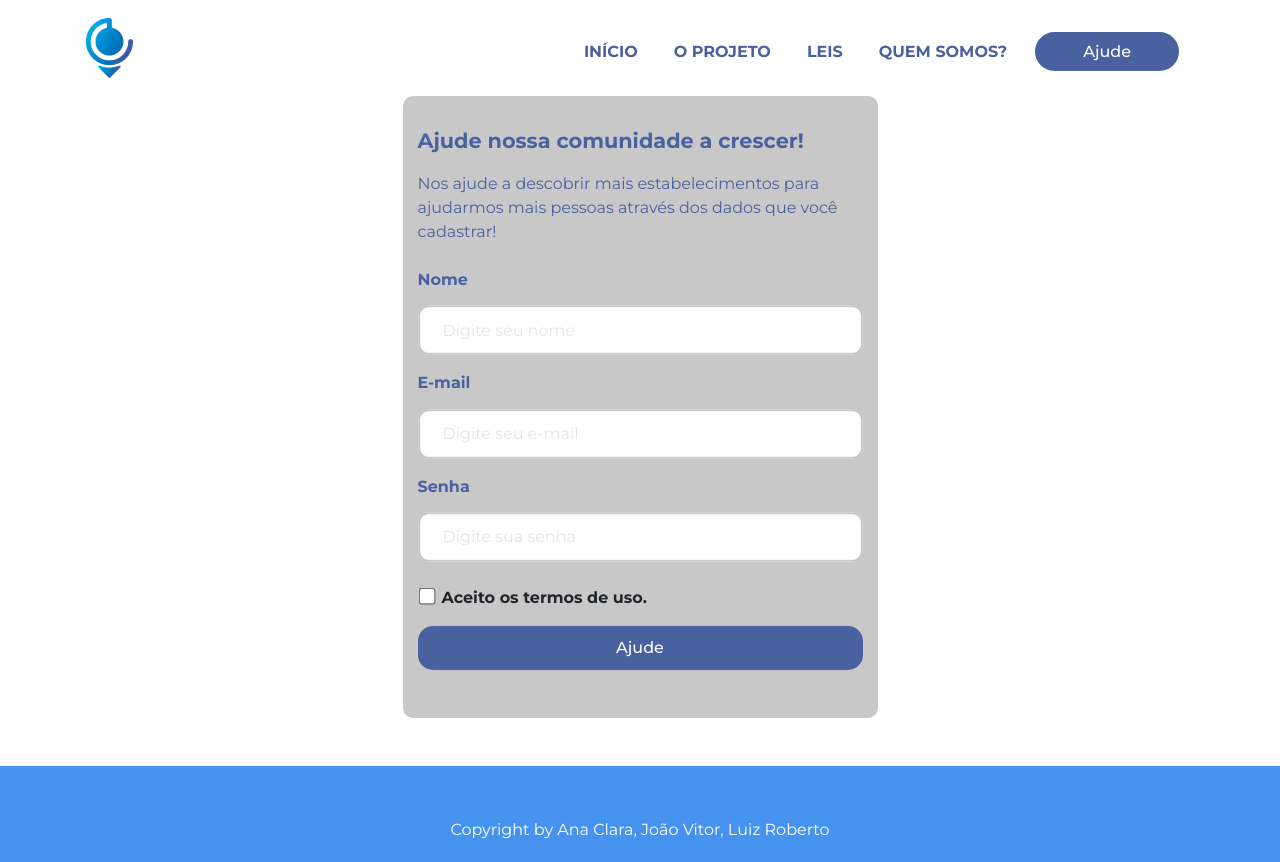
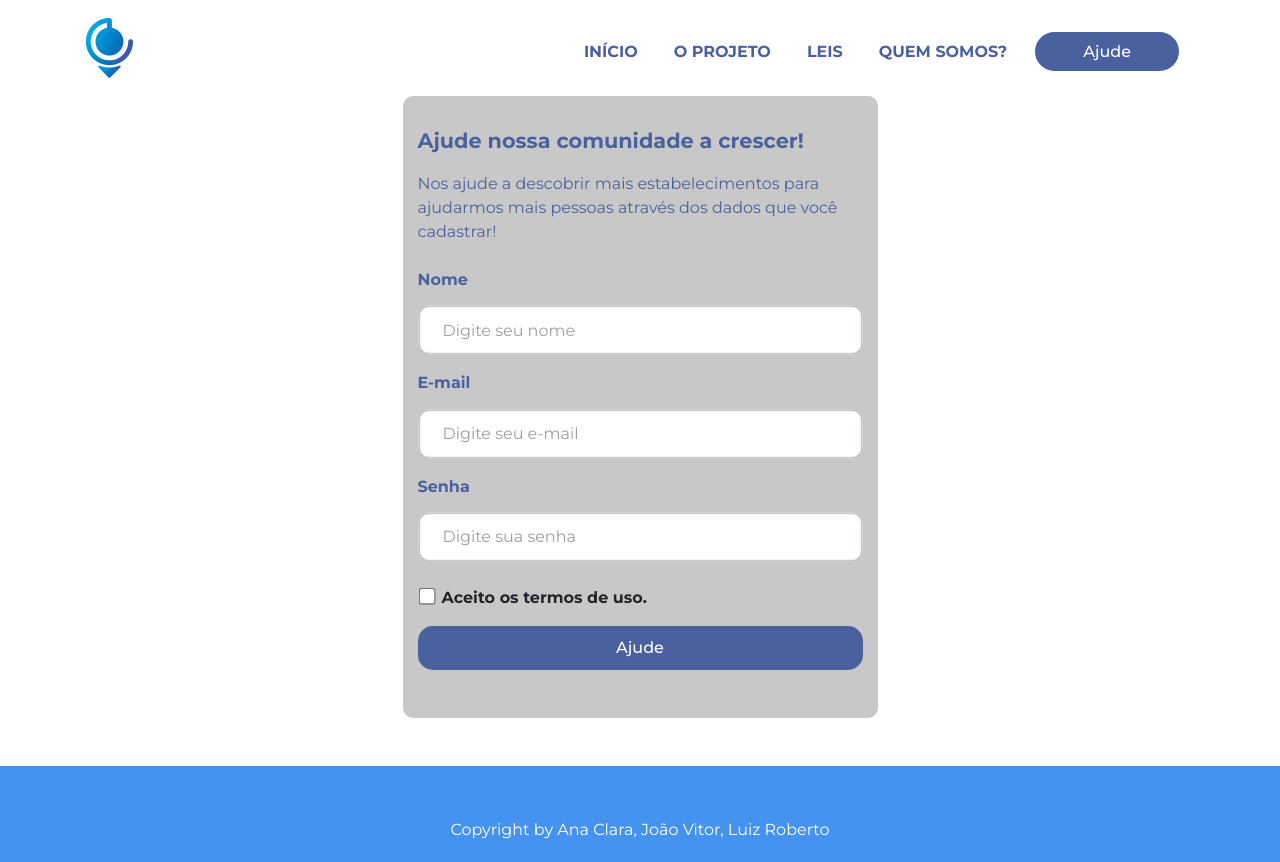
Before and after one commit to jooaodias/map.acessivel-new, a React (Create React App) app: page /cadastro in a window 1280 px wide. Built offline with nearby package versions, Linux system fonts and the light colour scheme; no server answers.

Commit message:
Inserido nova cor no placeholder

```diff
--- a/src/components/Authentication/SignIn.styled.js
+++ b/src/components/Authentication/SignIn.styled.js
@@ -1,4 +1,4 @@
-import { Button, Input} from 'reactstrap';
+import { Button, Input } from 'reactstrap';
 import styled from 'styled-components';
 
 
@@ -16,7 +16,7 @@ export const InputStyled = styled(Input)`
 
   ::placeholder,
   ::-webkit-input-placeholder {
-      color: #E5E5E5;
+      color: #9e9e9e;
   }
 `;
 
@@ -30,7 +30,7 @@ export const ButtonStyled = styled(Button)`
     width: 100%;
 
     :hover{
-        background-color: #4593EE;
+        background-image: linear-gradient(to bottom right, #3E5AA9, #00ACED);
         border: 2px solid white;
     }
 `
```
